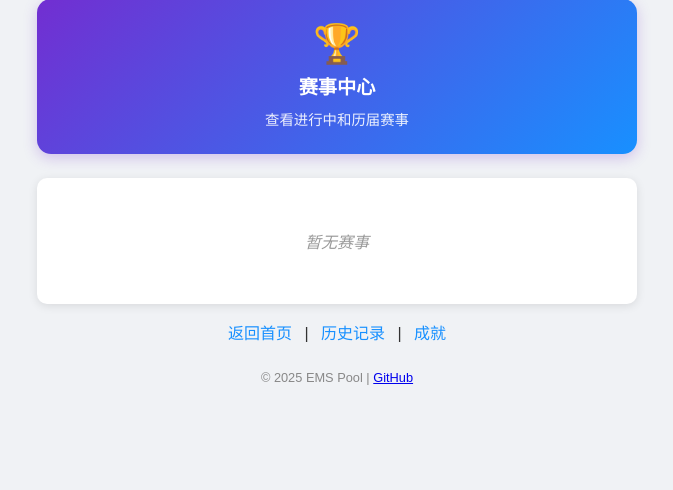
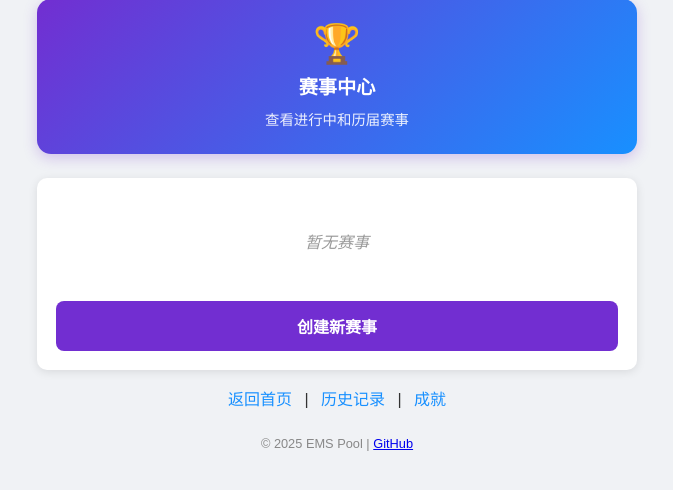
Before and after one commit to xiaoyuin/EMSPoolGamble, a Flask app: page /tournament in a window 1280 px wide. Shown: the part 191-681 px from the top of the page, without its empty margins (303-976 px from the left). Run offline with Flask 3, Linux system fonts and the light colour scheme; the visitor is signed in with stand-in values (Sample User, id 1); data that the repository does not hold is empty.

Commit message:
Move 创建新赛事 button back to /tournament; banner above active sessions
- Restore the '创建新赛事' button (no leading '+') on /tournament,
  visible to admins only.
- Remove the equivalent button from the home page.
- Move the active-tournament banner to the top of home content,
  above the running sessions list, so the live cup is the most
  prominent thing on the page when one is active.

```diff
--- a/templates/tournament_index.html
+++ b/templates/tournament_index.html
@@ -58,6 +58,18 @@
     .tli-status--in_progress  { background: #f6ffed; color: #52c41a; }
     .tli-status--completed    { background: #f5f5f5; color: #666; }
 
+    .new-tournament-btn {
+        display: block;
+        text-align: center;
+        background: #722ed1;
+        color: white;
+        padding: 0.8em;
+        border-radius: 8px;
+        text-decoration: none;
+        margin-top: 1em;
+        font-weight: 600;
+    }
+    .new-tournament-btn:hover { background: #5b1fb0; color: white; text-decoration: none; }
     .empty-msg {
         text-align: center;
         color: #999;
@@ -98,5 +110,9 @@
     {% else %}
         <div class="empty-msg">暂无赛事</div>
     {% endif %}
+
+    {% if is_admin_authenticated() %}
+    <a href="{{ url_for('tournament_new') }}" class="new-tournament-btn">创建新赛事</a>
+    {% endif %}
 </div>
 {% endblock %}
```
Also changed, not shown: templates/index.html (+17 -43 lines).
